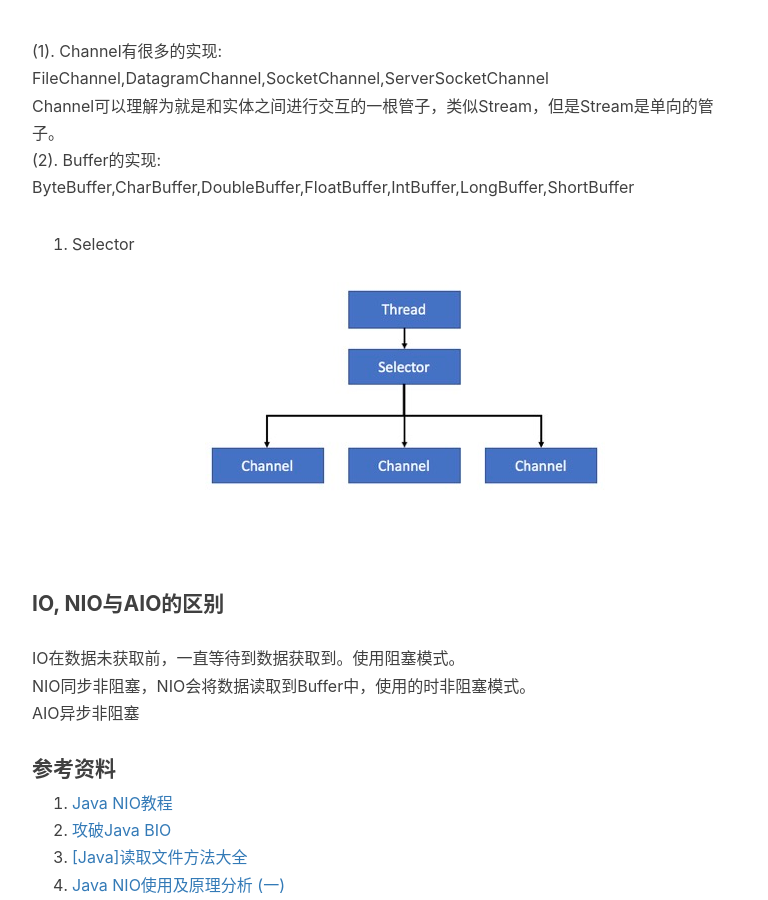
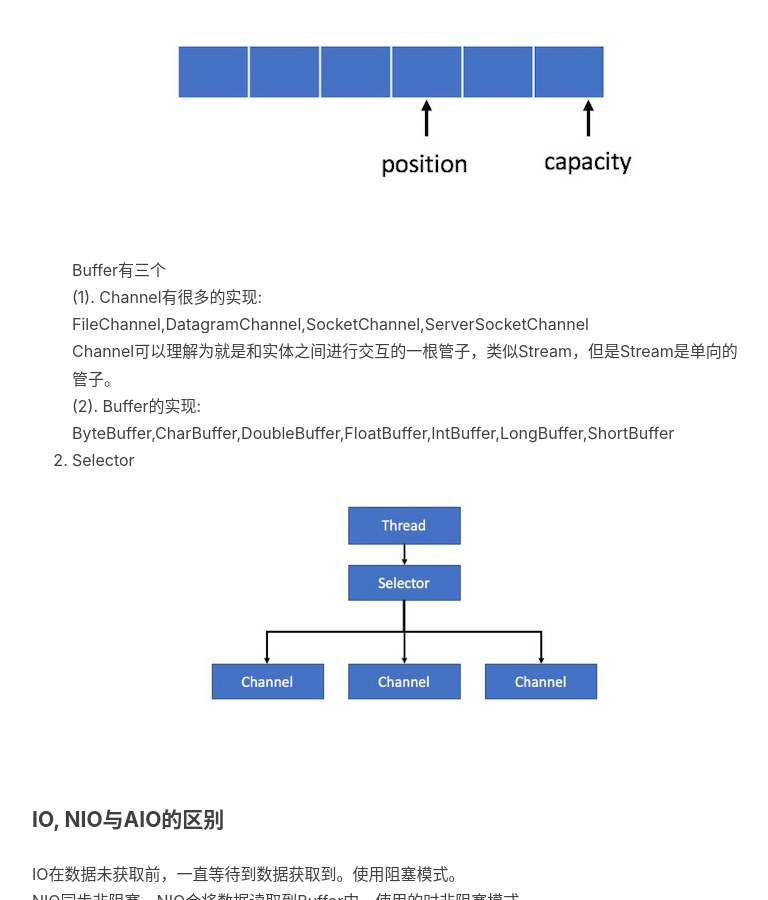
Before and after one commit to baiscjava/basicjava.github.io, a Jekyll site: the page built from _posts/2017-01-23-Java NIO-basic knowledge.md, in a window 1280 px wide and 900 px high, scrolled down 927 px. Shown: the whole window, without its empty margins (233-1001 px from the left). Built offline with Jekyll 4.4.1, drawn with Linux system fonts in a browser that asks for light colours; nearby versions of some CDN libraries; comment, search, counter and statistics services are not loaded.

Commit message:
Update 2017-01-23-Java NIO-basic knowledge.md

```diff
--- a/_posts/2017-01-23-Java NIO-basic knowledge.md
+++ b/_posts/2017-01-23-Java NIO-basic knowledge.md
@@ -15,7 +15,8 @@ Let's talk about the basic knowledge of Java NIO.<br>
 ![gras](/images/NIO/ChannelBuffer.jpg)<br>
 (1). Buffer的本质
 它是一块可以写入数据，并且可以从中读取数据的内存。这块内存被报转化过程和NIO Buffer对象，并提供了一组方法，用来方便的访问内存。
-
+![gras](/images/NIO/nio-buffer.jpg)<br>
+Buffer有三个<br>
 (1). Channel有很多的实现:<br>
 FileChannel,DatagramChannel,SocketChannel,ServerSocketChannel<br>
 Channel可以理解为就是和实体之间进行交互的一根管子，类似Stream，但是Stream是单向的管子。<br>
```
